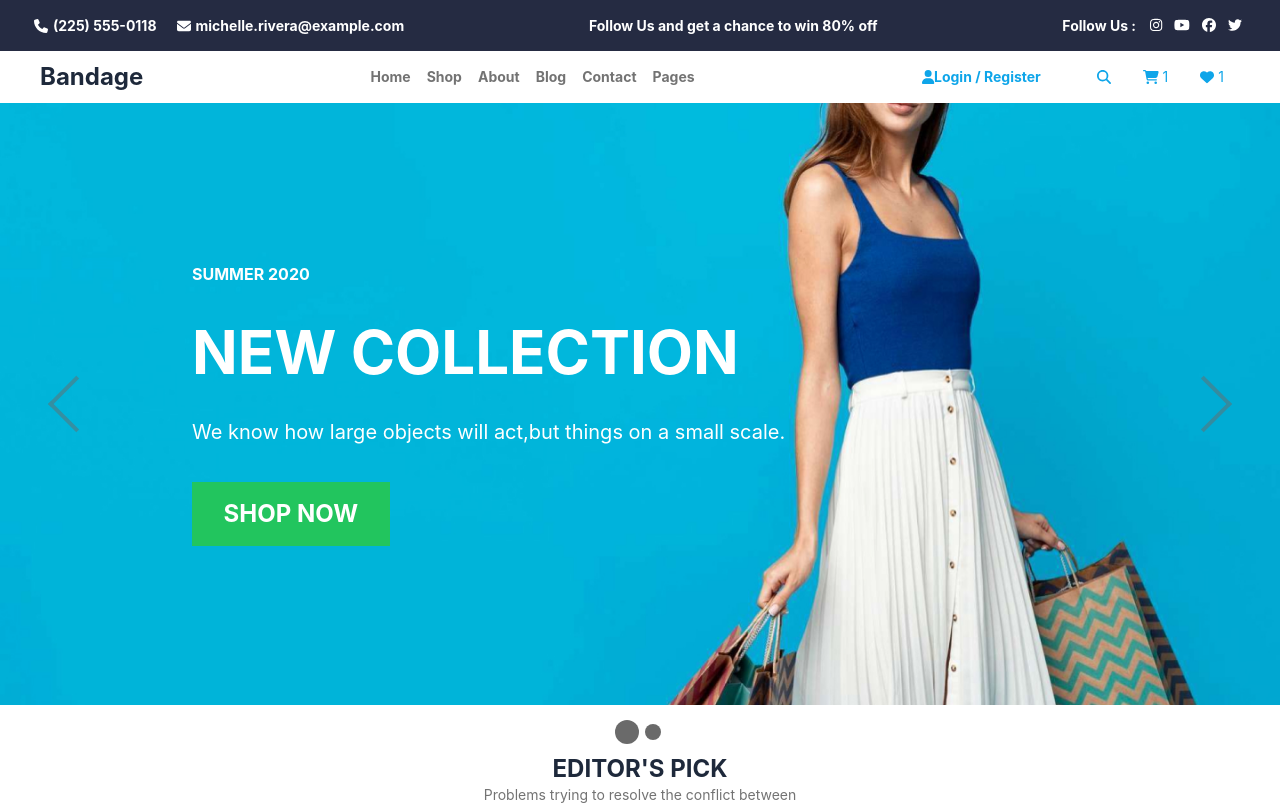
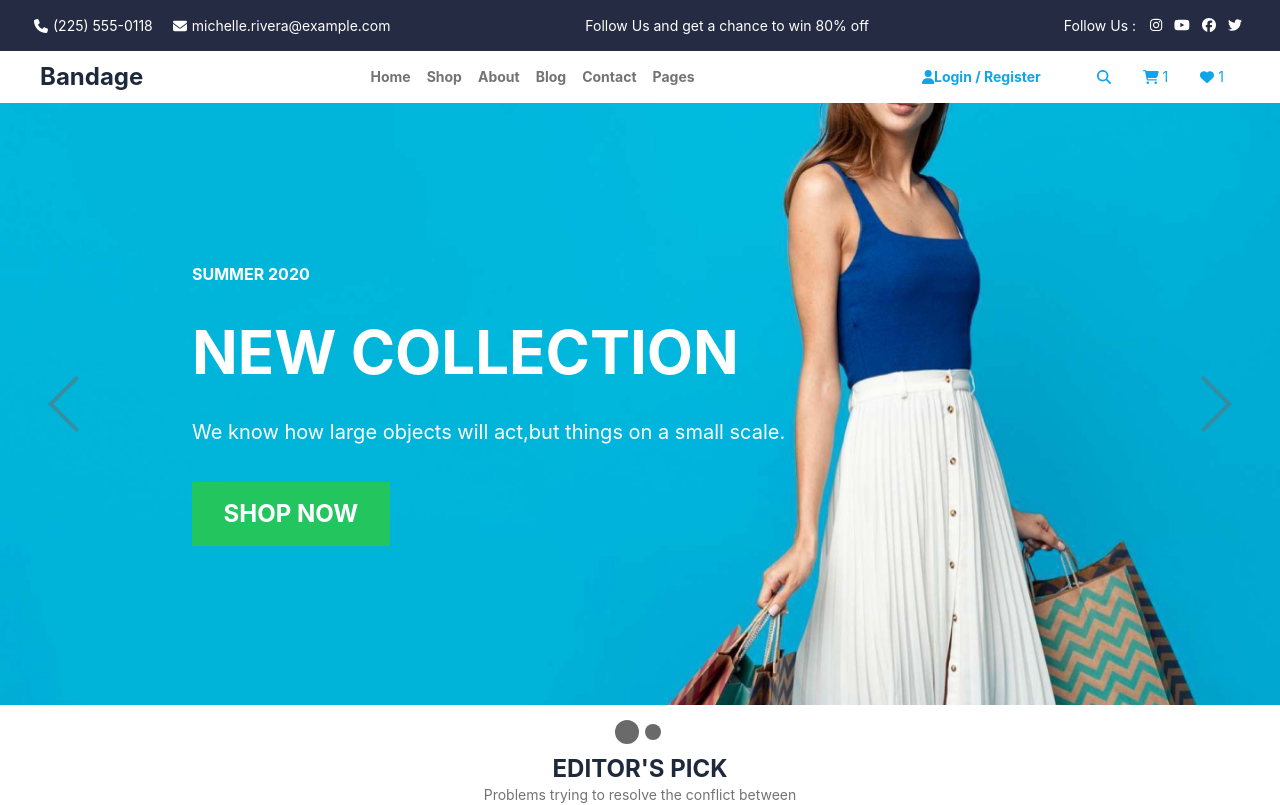
Before and after one commit to hazaldogan/E-commerceWebsites, a React (Create React App) app in the folder e-commerce/: page / in a window 1280 px wide. Shown: the top 805 px of the page. Built offline with nearby package versions, Linux system fonts and the light colour scheme.

Commit message:
header font modified

```diff
--- a/e-commerce/src/layouts/Header.js
+++ b/e-commerce/src/layouts/Header.js
@@ -22,20 +22,20 @@ export default function Header() {
         <div className="flex flex-wrap">
           <div className="text-white items-center  p-2.5 gap-[5px] flex">
             <FontAwesomeIcon icon={faPhone} size="sm" />
-            <h6 className="text-sm font-bold">(225) 555-0118</h6>
+            <h6 className="text-sm">(225) 555-0118</h6>
           </div>
           <div className="text-white items-center  p-2.5 gap-[5px] flex">
             <FontAwesomeIcon icon={faEnvelope} size="sm" />
-            <h6 className="text-sm font-bold">michelle.rivera@example.com</h6>
+            <h6 className="text-sm">michelle.rivera@example.com</h6>
           </div>
         </div>
         <div className="p-2.5">
-          <h6 className="text-white text-sm font-bold">
+          <h6 className="text-white text-sm">
             Follow Us and get a chance to win 80% off
           </h6>
         </div>
         <div className="text-white items-center p-2.5 gap-2.5 flex">
-          <h6 className="text-sm font-bold">Follow Us :</h6>
+          <h6 className="text-sm ">Follow Us :</h6>
           <div className="items-center pt-1 gap-1 flex flex-wrap">
             <a href="https://www.instagram.com/">
               <FontAwesomeIcon icon={faInstagram} size="sm" className="p-1" />
```
